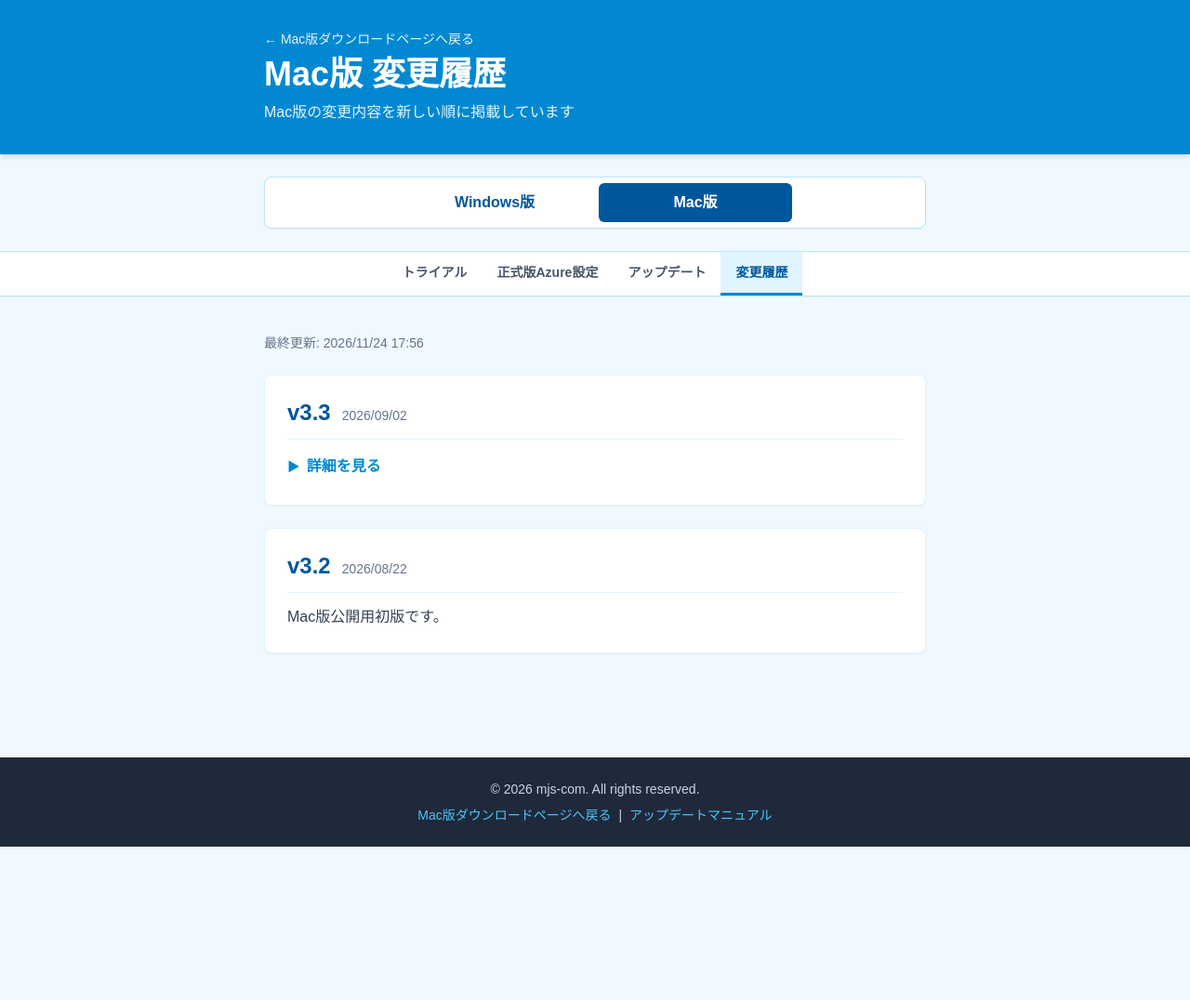
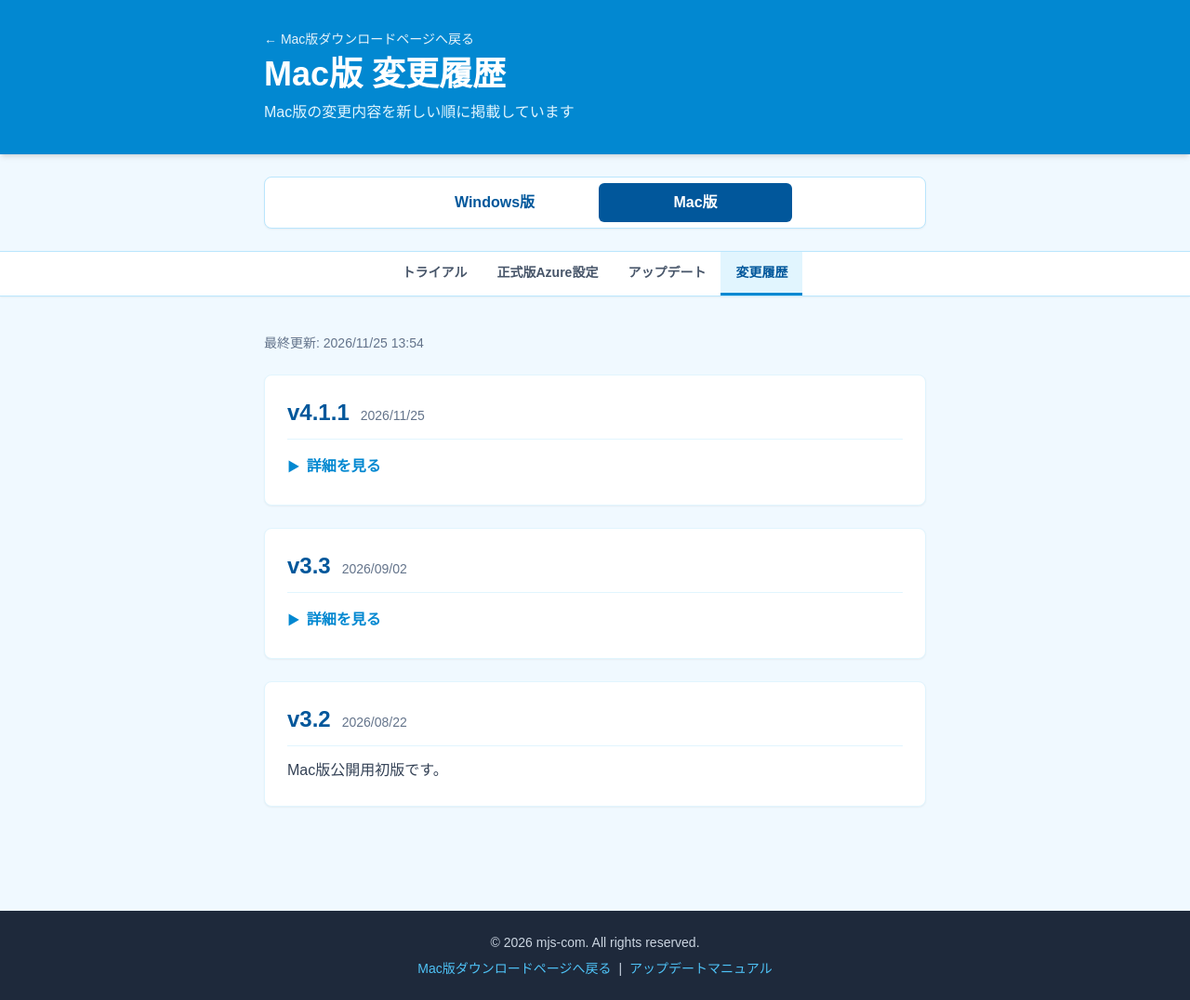
Before and after one commit to mjs-com/karustep-download-site, a Jekyll site: the page mac/changelog/index.html, which Jekyll copies as it is, in a window 1280 px wide. Shown: the whole page at 93% size. Built offline with Jekyll 4.4.1, drawn with Linux system fonts in a browser that asks for light colours; nearby versions of some CDN libraries; before the commit the page ends 911 px from its top, so only the background shows below that.

Commit message:
chore(changelog): update Windows and Mac release history

```diff
--- a/changelog/index.html
+++ b/changelog/index.html
@@ -67,7 +67,7 @@
     </nav>
     <main class="max-w-reading mx-auto px-6 py-10">
         <p class="text-sm text-slate-500 mb-6">
-            最終更新: <time datetime="2026-11-24T08:56:11.193Z">2026/11/24 17:56</time>
+            最終更新: <time datetime="2026-11-25T04:54:04.716Z">2026/11/25 13:54</time>
         </p>
 
         <article id="v39.3" class="bg-white rounded-lg shadow-sm border border-karu-bg p-6 mb-6 scroll-mt-6">
--- a/mac/changelog/index.html
+++ b/mac/changelog/index.html
@@ -67,8 +67,28 @@
     </nav>
     <main class="max-w-reading mx-auto px-6 py-10">
         <p class="text-sm text-slate-500 mb-6">
-            最終更新: <time datetime="2026-11-24T08:56:11.253Z">2026/11/24 17:56</time>
+            最終更新: <time datetime="2026-11-25T04:54:04.778Z">2026/11/25 13:54</time>
         </p>
+
+        <article id="mac-v4.1.1" class="bg-white rounded-lg shadow-sm border border-karu-bg p-6 mb-6 scroll-mt-6">
+            <header class="flex flex-wrap items-baseline gap-3 mb-3 pb-3 border-b border-karu-bg">
+                <h2 class="text-2xl font-bold text-karu-deep">v4.1.1</h2>
+                <time datetime="2026-11-25T04:53:53Z" class="text-sm text-slate-500">2026/11/25</time>
+            </header>
+            <details class="changelog-details">
+                <summary class="cursor-pointer text-karu-primary font-semibold hover:underline select-none py-1">詳細を見る</summary>
+                <div class="prose prose-slate max-w-none prose-headings:text-karu-deep prose-headings:font-bold prose-a:text-karu-primary prose-code:text-karu-deep prose-code:bg-karu-bg prose-code:px-1.5 prose-code:py-0.5 prose-code:rounded prose-code:before:content-none prose-code:after:content-none mt-4"><ul>
+<li>更新後の初回起動で、既存のAIモデル設定を gpt-6.1-terra へ移行するようにしました（移行後にご自身で選び直したモデルはそのまま保持されます）</li>
+<li>Windows版 v39.3 相当までの機能を追加しました（文字起こし全文のスプレッドシート出力、編集した要約のスプレッドシート反映、事前情報の入力と履歴、推論レベルと要約の長さのメイン画面への配置 など）</li>
+<li>3チャンネル以上の入力機器で録音が無音になる問題を修正しました。仮想マイクでも録音できるようになります</li>
+<li>アプリ設定の音声認識に「マイク感度」（標準／感度を上げる／感度を下げる）を追加しました</li>
+<li>マイクの選択と、入力音量のテスト機能を追加しました</li>
+<li>患者セッション削除の確認に「次回からこの警告を省略」を追加しました</li>
+<li>保存ファイル名に患者ID・氏名を含める設定を追加しました</li>
+</ul>
+</div>
+            </details>
+        </article>
 
         <article id="mac-v3.3" class="bg-white rounded-lg shadow-sm border border-karu-bg p-6 mb-6 scroll-mt-6">
             <header class="flex flex-wrap items-baseline gap-3 mb-3 pb-3 border-b border-karu-bg">
```
